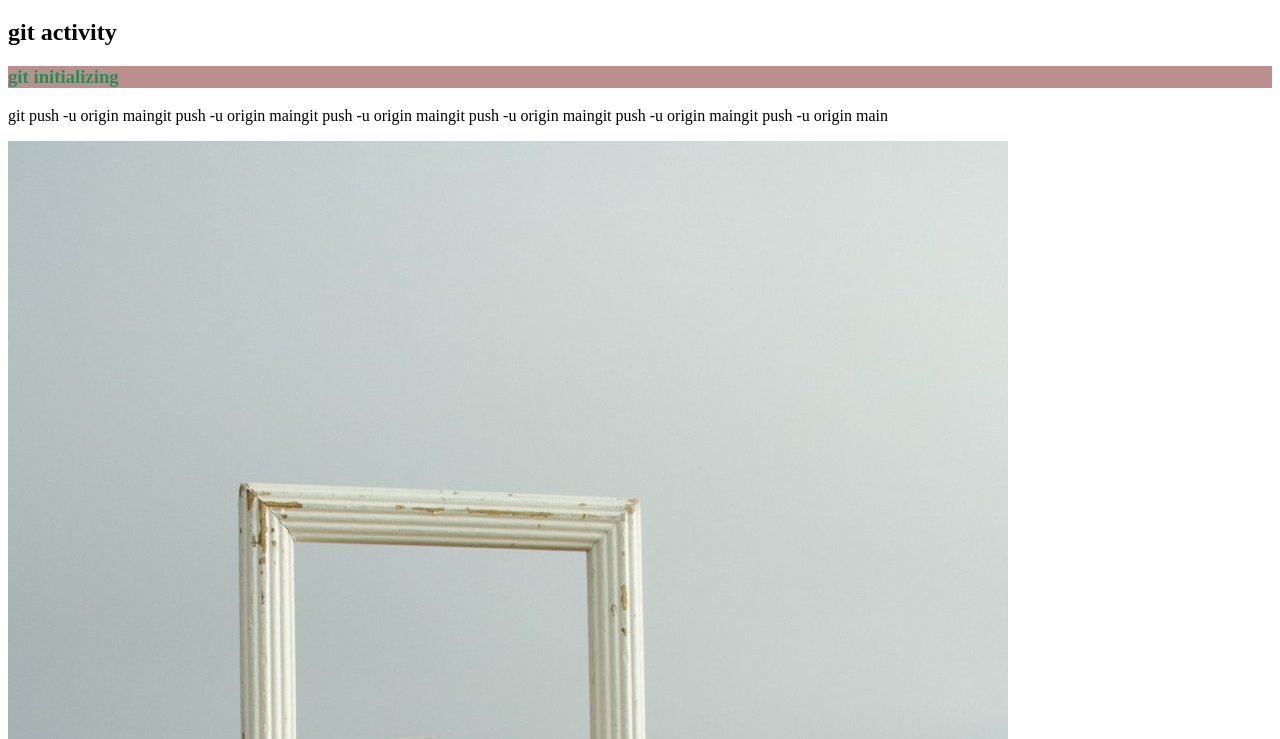
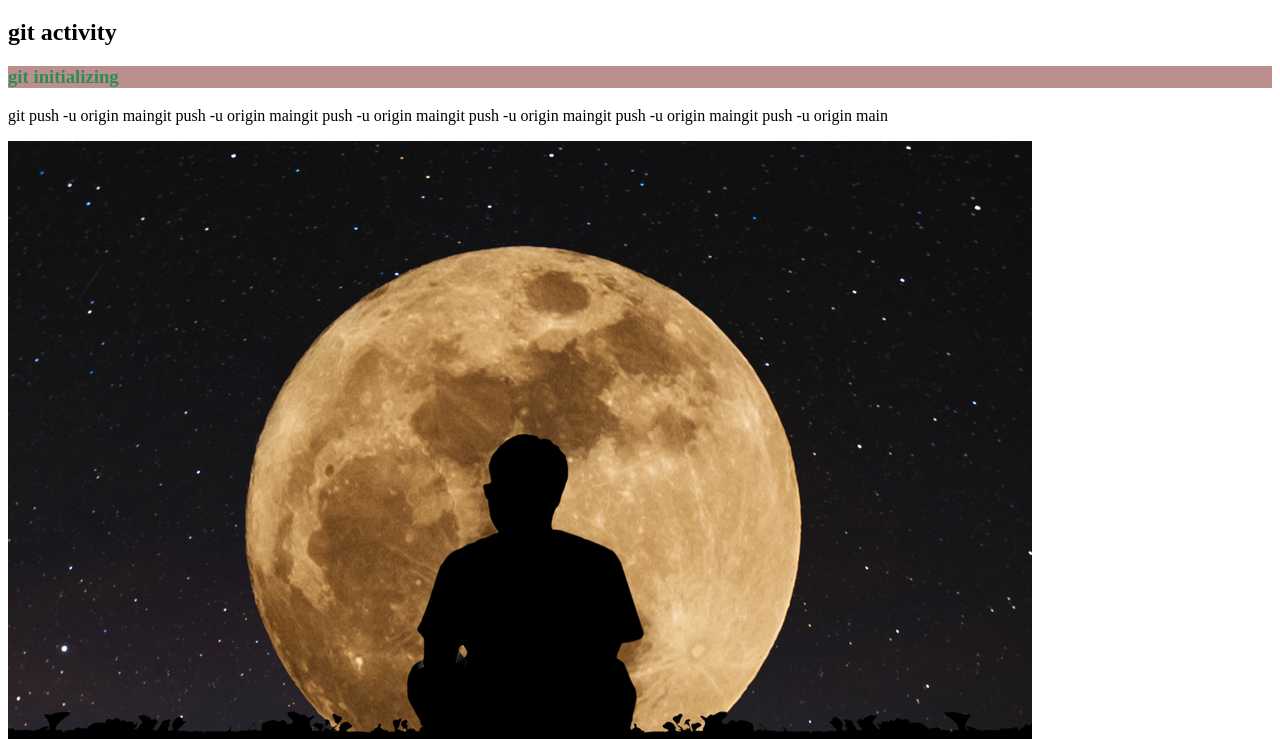
Before and after one commit to JannatulFardouse/my-second-repo, a plain HTML site: page index.html in a window 1280 px wide. Shown: the part 61-800 px from the top of the page. Drawn offline with Linux system fonts and the light colour scheme.

Commit message:
change image

```diff
--- a/index.html
+++ b/index.html
@@ -12,6 +12,6 @@
     <h2>git activity</h2>
     <h3>git initializing</h3>
     <p>git push -u origin maingit push -u origin maingit push -u origin maingit push -u origin maingit push -u origin maingit push -u origin main</p>
-    <img src="scen.jfif" alt="">
+    <img src="Man-Silhouette.jpg" alt="">
 </body>
 </html>
```
Also changed, not shown: Man-Silhouette.jpg (added).
